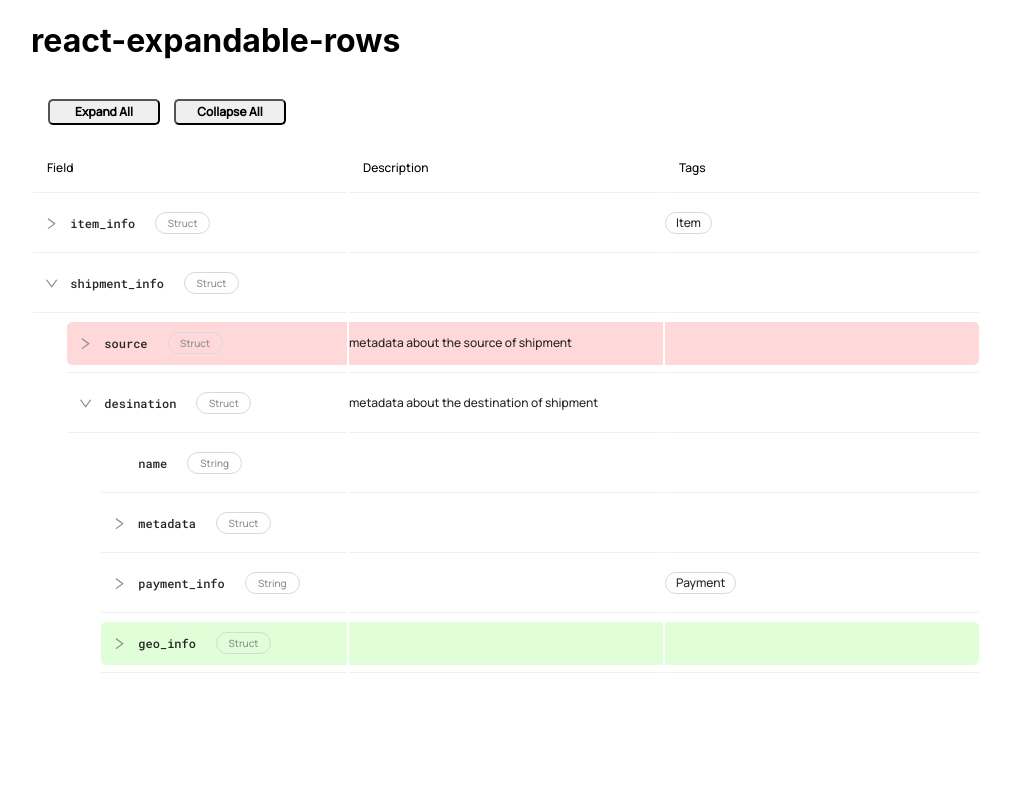
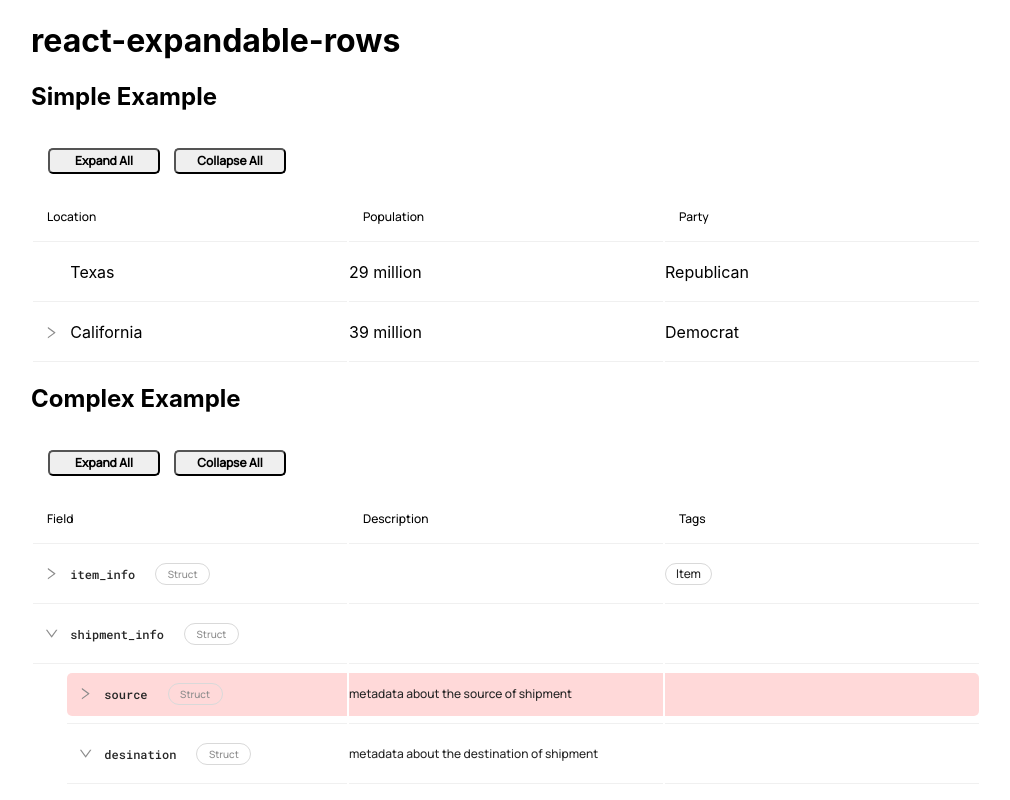
Before and after one commit to chrislapidas/react-expandable-rows, a React (Create React App) app: page / in a window 1280 px wide. Shown: the top 800 px of the page, without its empty margins (134-1144 px from the left). Built offline with nearby package versions, Linux system fonts and the light colour scheme.

Commit message:
1.0.0 - Add simple table example, update readme

```diff
--- a/package.json
+++ b/package.json
@@ -1,6 +1,6 @@
 {
-  "name": "react-expandable-rows",
-  "version": "0.2.11",
+  "name": "react-exp-table",
+  "version": "1.0.0",
   "description": "",
   "main": "dist/index.js",
   "keywords": [
--- a/src/app/App.tsx
+++ b/src/app/App.tsx
@@ -2,6 +2,34 @@ import "./App.css";
 import ExpandableTable from "../ExpandableTable";
 
 function App() {
+  const simpleColumns = [
+    {
+      title: "Location",
+      columnData: [{ key: "location" }]
+    },
+    {
+      title: "Population",
+      columnData: [{ key: "population" }]
+    },
+    { title: "Party", columnData: [{ key: "party" }] }
+  ];
+
+  const simpleData = [
+    { location: "Texas", population: "29 million", party: "Republican" },
+    {
+      location: "California",
+      population: "39 million",
+      party: "Democrat",
+      child: [
+        {
+          location: "Los Angeles",
+          population: "4 million",
+          party: "Democrat"
+        }
+      ]
+    }
+  ];
+
   const columns = [
     {
       title: "Field",
@@ -183,6 +211,15 @@ function App() {
     <div className="App">
       <h1>react-expandable-rows</h1>
 
+      <h2>Simple Example</h2>
+      <ExpandableTable
+        columns={simpleColumns}
+        data={simpleData}
+        childDataKey={"child"}
+        rowKey={"location"}
+      ></ExpandableTable>
+
+      <h2>Complex Example</h2>
       <ExpandableTable
         columns={columns}
         data={data}
```
Also changed, not shown: 1 other file (tests, documents, lock files or other folders).
